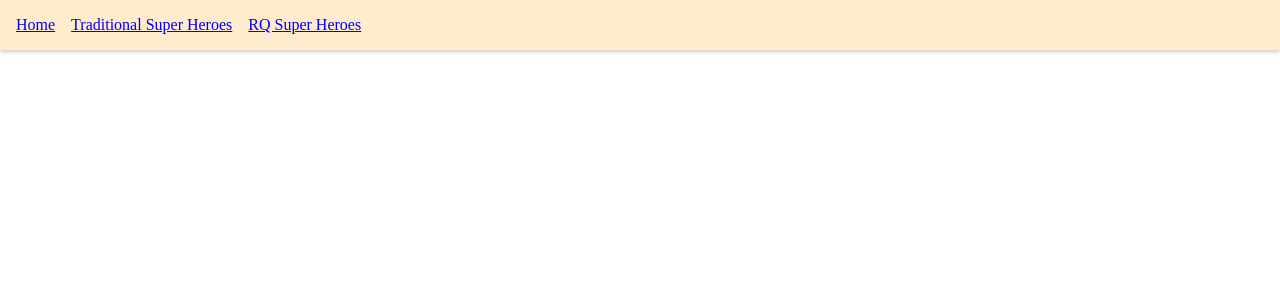
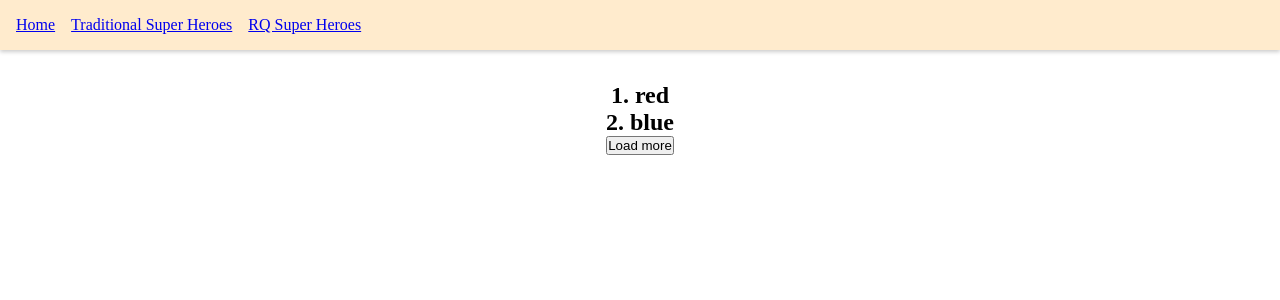
Before and after one commit to saraohman97/react-query-app, a React (Create React App) app: page /rq-infinite in a window 1280 px wide. Shown: the top 300 px of the page. Built offline with nearby package versions, Linux system fonts and the light colour scheme; data requests are answered from the project's data file.

Commit message:
infinite queries

```diff
--- a/src/App.js
+++ b/src/App.js
@@ -10,6 +10,7 @@
 import { DynamicParallel } from './components/DynamicParallel';
 import { DependentQueries } from './components/DependentQueries';
 import { PaginatedQueries } from './components/PaginatedQueries';
+import { InfiniteQueries } from './components/InfiniteQueries';
 
 const queryClient = new QueryClient()
 
@@ -32,6 +33,7 @@
         </nav>
 
         <Routes>
+          <Route path='/rq-infinite' element={<InfiniteQueries />} />
           <Route path='/rq-paginated' element={<PaginatedQueries />} />
           <Route path='/rq-dependent' element={<DependentQueries email='vishwas@example.com' />} />
           <Route path='/rq-dynamic-parallel' element={<DynamicParallel heroIds={[1, 3]} />} />
--- /dev/null
+++ b/src/components/InfiniteQueries.js
@@ -0,0 +1,51 @@
+import { useInfiniteQuery } from "react-query";
+import axios from 'axios'
+import { Fragment } from "react";
+
+const fetchColors = ({ pageParam = 1 }) => {
+    return axios.get(`http://localhost:8000/colors?_limit=2&_page=${pageParam}`)
+}
+
+export const InfiniteQueries = () => {
+    const { isLoading, isError, error, data, hasNextPage, fetchNextPage, isFetching, isFetchingNextPage } = useInfiniteQuery(['colors'], fetchColors, {
+        getNextPageParam: (_lastPage, pages) => {
+            if (pages.length < 3) {
+                return pages.length + 1
+            } else {
+                return undefined
+            }
+        }
+    })
+
+    if (isLoading) {
+        return <h2>Loading...</h2>
+    }
+
+    if (isError) {
+        return <h2>{error.message}</h2>
+    }
+
+    return (
+        <>
+            <div>
+                {data?.pages.map((group, i) => {
+                    return (
+                        <Fragment key={i}>
+                            {group.data.map((color) => (
+                                <h2 key={color.id}>
+                                    {color.id}. {color.label}
+                                </h2>
+                            ))}
+                        </Fragment>
+                    )
+                })}
+            </div>
+            <div>
+                <button disabled={!hasNextPage} onClick={fetchNextPage}>
+                    Load more
+                </button>
+            </div>
+            <div>{isFetching && !isFetchingNextPage ? 'Fetching...' : null}</div>
+        </>
+    )
+}
```
